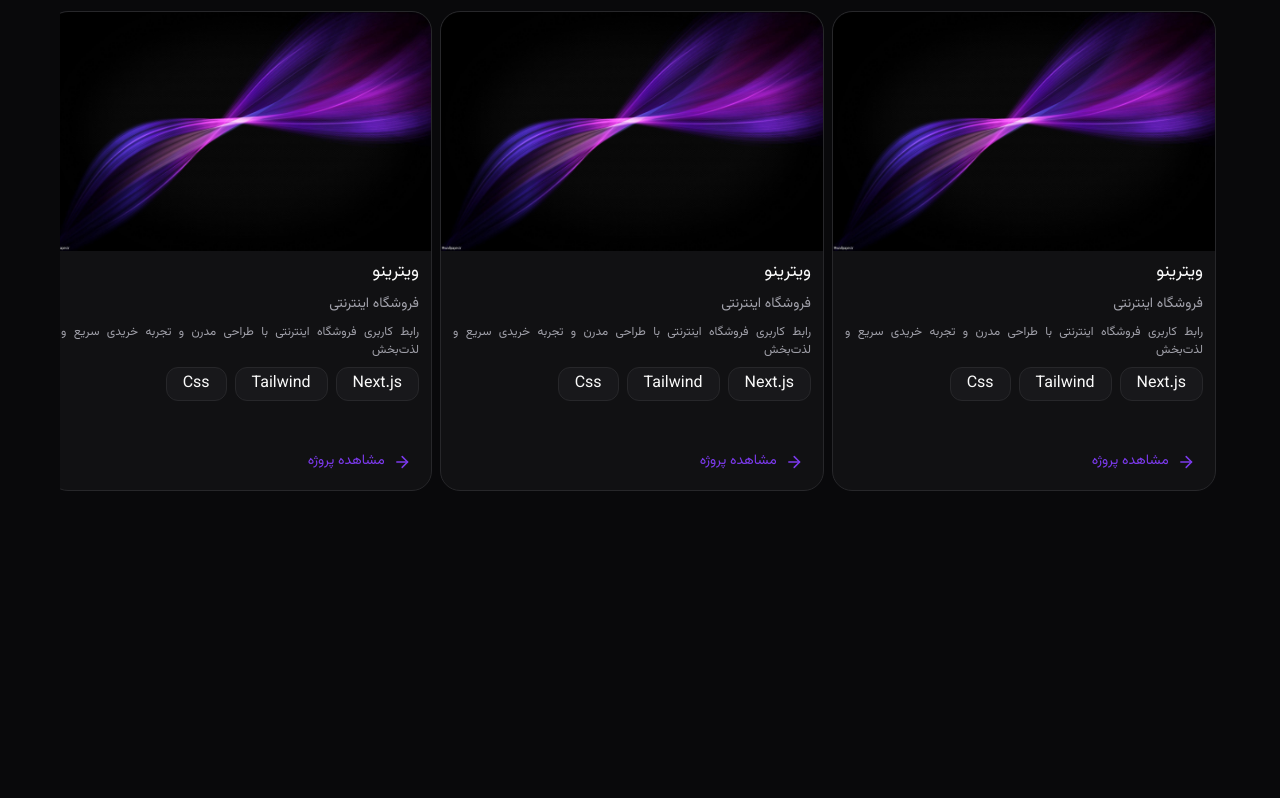
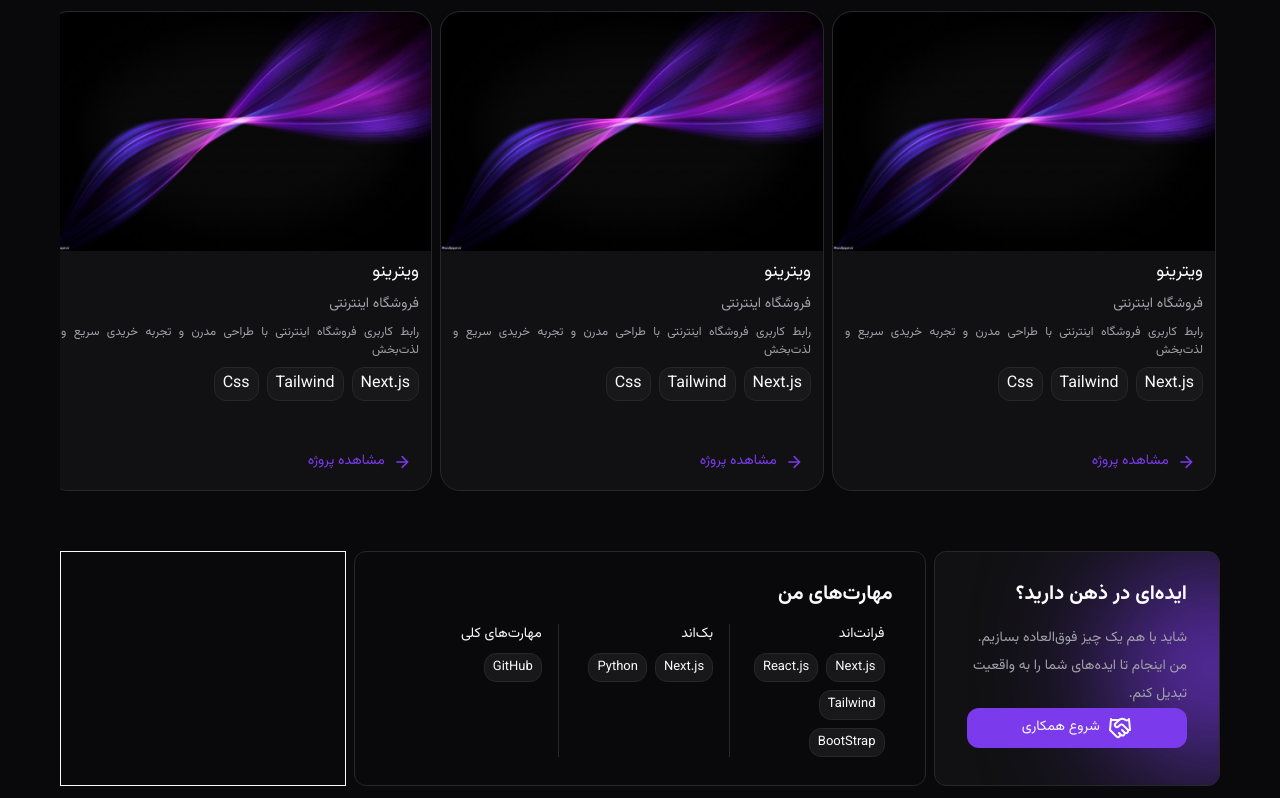
Before and after one commit to sajadzhzh/sajad-zhianjoo, a Next.js app: page / in a window 1280 px wide. Shown: the part 712-1510 px from the top of the page. Before the commit the page ends 1231 px from the top, so only its background shows below. Built offline with nearby package versions, Linux system fonts and the light colour scheme.

Commit message:
Info in half way

```diff
--- a/Components/Badge/Badge.tsx
+++ b/Components/Badge/Badge.tsx
@@ -8,7 +8,7 @@ export default function Badge({
   className?: string;
 }) {
   return (
-    <div className={`min-w-max px-4 py-1 bg-(--surface-hover) border border-(--border) rounded-xl ${className}`}>
+    <div className={`min-w-max px-2 py-1 bg-(--surface-hover) border border-(--border) rounded-xl ${className}`}>
       {children}
     </div>
   );
--- /dev/null
+++ b/Components/Info/Abilities/Index.tsx
@@ -0,0 +1,49 @@
+import Badge from "@/Components/Badge/Badge";
+
+export default function Abilities(){
+    return(
+        <div className="w-2/4 border border-(--border) rounded-xl px-8 py-7 flex flex-col gap-4">
+            <h2 className="text-xl font-bold">مهارت‌های من</h2>
+            <div className="w-full flex items-center gap-2">
+                <div className="w-1/3 px-2 h-full border-e border-(--border) flex flex-col gap-2">
+                    <h3 className="text-[14px]">فرانت‌اند</h3>
+                    <div className="w-full flex flex-wrap gap-2 items-center">
+                        <Badge className="text-[13px]">
+                            Next.js
+                        </Badge>
+                        <Badge className="text-[13px]">
+                            React.js
+                        </Badge>
+                        <Badge className="text-[13px]">
+                            Tailwind
+                        </Badge>
+                        <Badge className="text-[13px]">
+                            BootStrap
+                        </Badge>
+                    </div>
+                </div>
+
+                <div className="w-1/3 px-2 h-full border-e border-(--border) flex flex-col gap-2">
+                    <h3 className="text-[14px]">بک‌اند</h3>
+                    <div className="w-full flex flex-wrap gap-2 items-center">
+                        <Badge className="text-[13px]">
+                            Next.js
+                        </Badge>
+                        <Badge className="text-[13px]">
+                            Python
+                        </Badge>
+                    </div>
+                </div>
+
+                <div className="w-1/3 px-2 h-full flex flex-col gap-2">
+                    <h3 className="text-[14px]">مهارت‌های کلی</h3>
+                    <div className="w-full flex flex-wrap gap-2 items-center">
+                        <Badge className="text-[13px]">
+                            GitHub
+                        </Badge>
+                    </div>
+                </div>
+            </div>
+        </div>
+    )
+}
--- /dev/null
+++ b/Components/Info/Collaboration/Index.tsx
@@ -0,0 +1,37 @@
+import Button from "@/Components/Button/Button";
+import { Handshake } from "lucide-react";
+
+export default function Collaboration() {
+  return (
+    <div className="relative w-full xl:w-1/4 overflow-hidden rounded-xl border border-(--border) bg-(--surface) px-8 py-7">
+      <div
+        className="
+      pointer-events-none
+      absolute
+      -right-20
+      top-1/2
+      h-44
+      w-44
+      -translate-y-1/2
+      rounded-full
+      bg-(--primary)
+      blur-[70px]
+    "
+      />
+
+      <div className="relative z-10">
+        <h3 className="text-xl font-bold text-white">ایده‌ای در ذهن دارید؟</h3>
+
+        <p className="mt-4 max-w-sm text-sm leading-7 text-(--muted)">
+          شاید با هم یک چیز فوق‌العاده بسازیم. من اینجام تا ایده‌های شما را به
+          واقعیت تبدیل کنم.
+        </p>
+
+        <Button theme="primary">
+            <Handshake />
+            شروع همکاری
+        </Button>
+      </div>
+    </div>
+  );
+}
--- a/Components/Projects/project.css
+++ b/Components/Projects/project.css
@@ -9,6 +9,7 @@
   flex: 0 0 24rem;
 
     img{
+      width: 100%;
         height: 50%;
         border-radius: calc(var(--spacing) * 5) calc(var(--spacing) * 5) 0 0;
     }
--- a/app/page.tsx
+++ b/app/page.tsx
@@ -1,4 +1,6 @@
 import HeroArea from "@/Components/Hero/Hero";
+import Abilities from "@/Components/Info/Abilities/Index";
+import Collaboration from "@/Components/Info/Collaboration/Index";
 import Projects from "@/Components/Projects/Projects";
 
 export default function Home() {
@@ -7,6 +9,12 @@ export default function Home() {
       <HeroArea />
 
       <Projects />
+
+      <div className="w-full Container flex gap-2">
+        <Collaboration />
+        <Abilities />
+        <div className="w-1/4 border"></div>
+      </div>
     </div>
   );
 }
```
